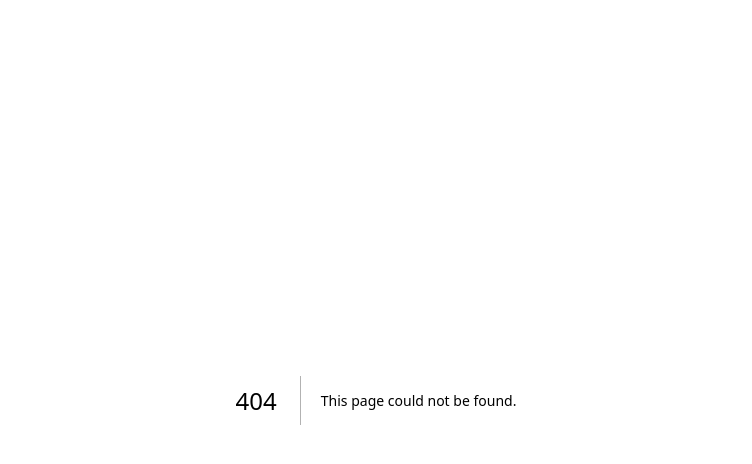
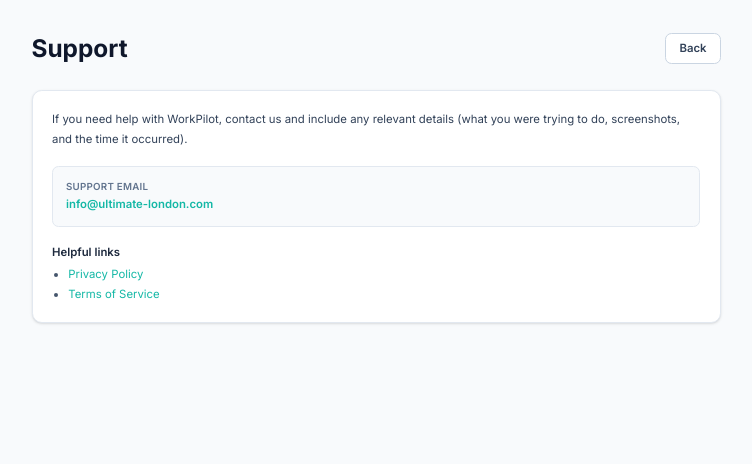
Before and after one commit to mehtadarshil/WorkPilot, a Next.js app in the folder frontend/: page /support in a window 1280 px wide. Before the commit this address had no page. Shown: the top 464 px of the page, without its empty margins (264-1016 px from the left). Built offline with nearby package versions, Linux system fonts and the light colour scheme.

Commit message:
Add public support page.
Create a simple /support page with contact email info@ultimate-london.com for App Store and user support.

```diff
--- /dev/null
+++ b/frontend/src/app/support/page.tsx
@@ -0,0 +1,56 @@
+'use client';
+
+import Link from 'next/link';
+
+export default function SupportPage() {
+  return (
+    <main className="min-h-screen bg-slate-50 text-slate-800">
+      <div className="mx-auto w-full max-w-4xl px-6 py-10">
+        <div className="mb-8 flex items-center justify-between gap-4">
+          <h1 className="text-3xl font-bold text-slate-900">Support</h1>
+          <Link
+            href="/login"
+            className="rounded-lg border border-slate-300 bg-white px-4 py-2 text-sm font-semibold text-slate-700 hover:bg-slate-100"
+          >
+            Back
+          </Link>
+        </div>
+
+        <section className="space-y-5 rounded-xl border border-slate-200 bg-white p-6 shadow-sm">
+          <p className="text-sm leading-6 text-slate-700">
+            If you need help with WorkPilot, contact us and include any relevant details (what you
+            were trying to do, screenshots, and the time it occurred).
+          </p>
+
+          <div className="rounded-lg border border-slate-200 bg-slate-50 p-4">
+            <div className="text-xs font-semibold uppercase tracking-wide text-slate-500">
+              Support email
+            </div>
+            <a
+              href="mailto:info@ultimate-london.com"
+              className="mt-1 inline-block text-sm font-semibold text-[#14B8A6] hover:underline"
+            >
+              info@ultimate-london.com
+            </a>
+          </div>
+
+          <div className="text-sm text-slate-600">
+            <div className="font-semibold text-slate-800">Helpful links</div>
+            <ul className="mt-2 list-disc space-y-1 pl-5">
+              <li>
+                <Link href="/privacy-policy" className="text-[#14B8A6] hover:underline">
+                  Privacy Policy
+                </Link>
+              </li>
+              <li>
+                <Link href="/terms-of-service" className="text-[#14B8A6] hover:underline">
+                  Terms of Service
+                </Link>
+              </li>
+            </ul>
+          </div>
+        </section>
+      </div>
+    </main>
+  );
+}
```
